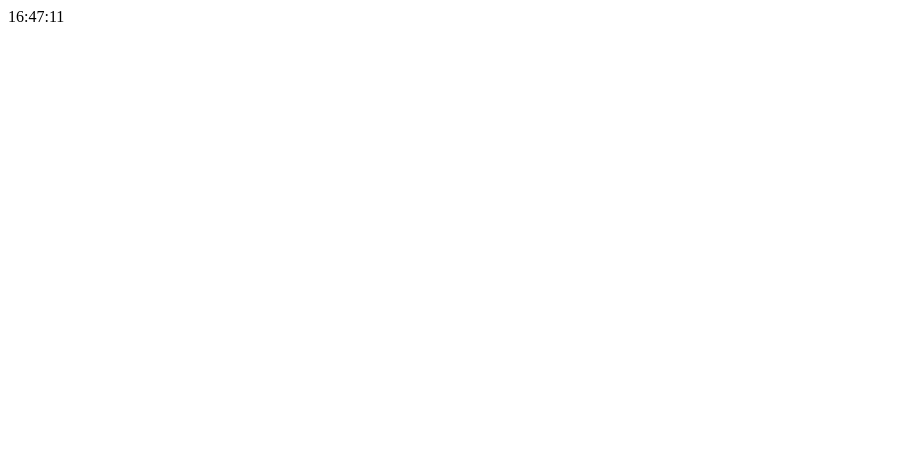
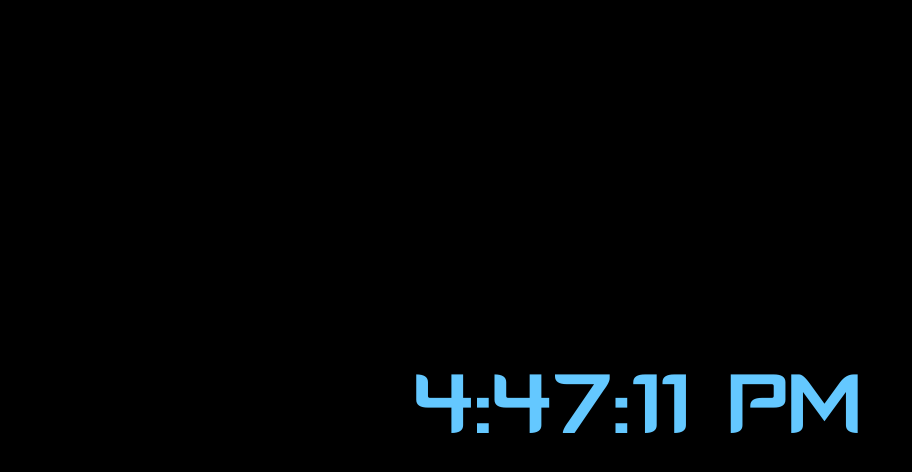
Before and after one commit to szakalyzs/clock, a plain HTML site: page index.html in a window 1280 px wide. Shown: the whole page, without its empty margins (0-912 px from the left). Drawn offline with Linux system fonts and the light colour scheme.

Commit message:
All done.

```diff
--- a/css/style.css
+++ b/css/style.css
@@ -0,0 +1,19 @@
+@font-face {
+    font-family: Cyberverse;
+    src: url(../Cyberverse.otf);
+  }
+
+body {
+    font-family: Cyberverse;
+    font-size: 16px;
+    background-color: rgba(0,0,0);
+}
+
+.main__clock {
+    font-size: 5rem;
+    color: rgb(100,200,255);
+    position: absolute;
+    left: 50%;
+    top: 50%;
+    transform: translate(-50%,-50%);
+}
--- a/index.html
+++ b/index.html
@@ -7,7 +7,7 @@
     <title>Document</title>
 </head>
 <body>
-    <main class="main">
+    <main>
         <div class="main__clock">
 
         </div>
--- a/js/script.js
+++ b/js/script.js
@@ -2,7 +2,7 @@
 
 function clock() {
     const timeObj = new Date();
-    const timeStr = timeObj.toLocaleTimeString('hu');
+    const timeStr = timeObj.toLocaleTimeString();
     return timeStr;
 }
 
```
Also changed, not shown: Cyberverse.otf (added).
